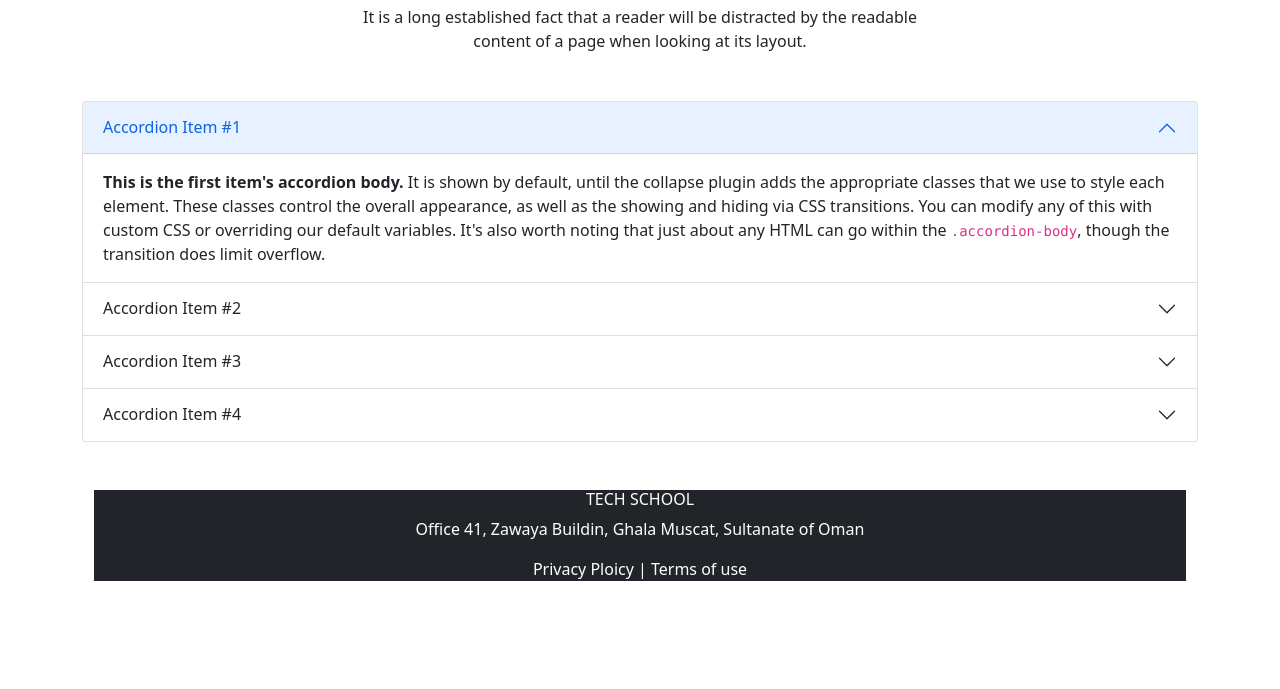
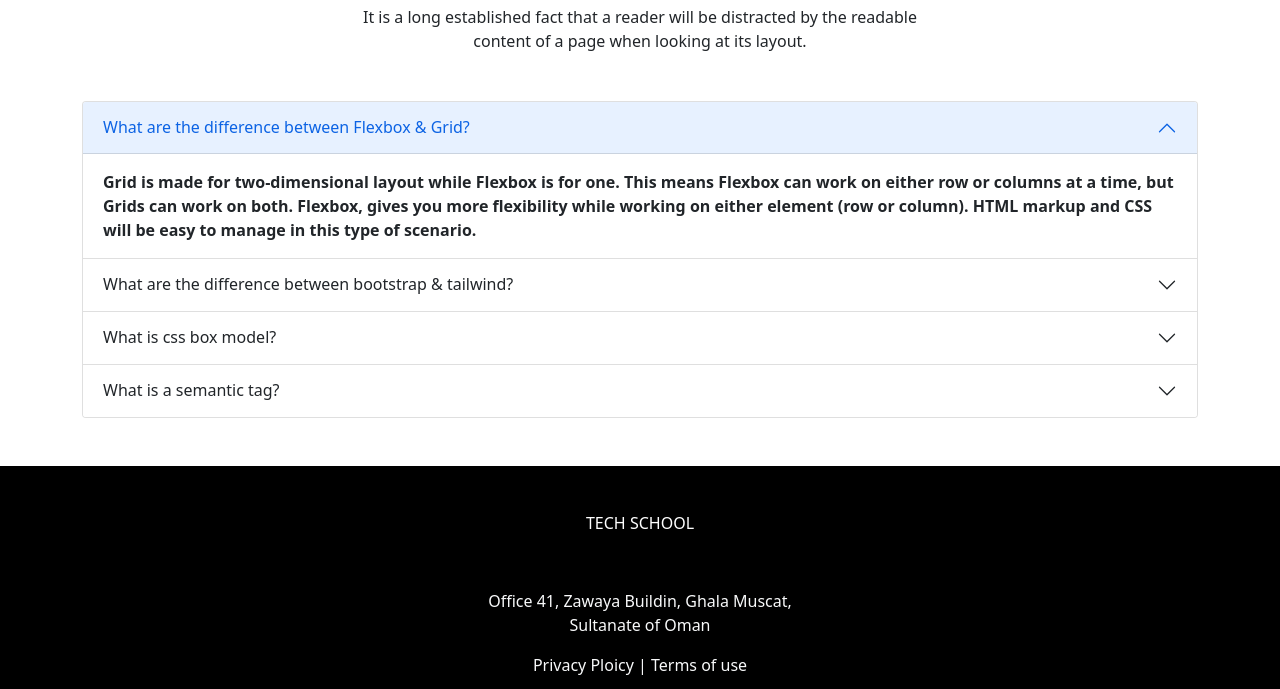
Before and after one commit to ASHRAFULEJAB/Tech-School, a plain HTML site: page index.html in a window 1280 px wide. Shown: the part 1927-2616 px from the top of the page. Before the commit the page ends 2556 px from the top, so only its background shows below. Drawn offline with nearby package versions, Linux system fonts and the light colour scheme.

Commit message:
footer and question ask part updated

```diff
--- a/index.html
+++ b/index.html
@@ -5,6 +5,8 @@
     <meta name="viewport" content="width=device-width, initial-scale=1">
     <link href="https://cdn.jsdelivr.net/npm/bootstrap@5.0.2/dist/css/bootstrap.min.css" rel="stylesheet" integrity="sha384-EVSTQN3/azprG1Anm3QDgpJLIm9Nao0Yz1ztcQTwFspd3yD65VohhpuuCOmLASjC" crossorigin="anonymous">
     <title>Tech School</title>
+    <link rel="stylesheet" href="style.css">
+    <script src="https://kit.fontawesome.com/2ae022a348.js" crossorigin="anonymous"></script>
   </head>
   <body class="container ">
     <!-- header part -->
@@ -101,7 +103,7 @@
         </div>
 
         <section class="mt-5">
-          <div class="row  row-cols-lg-2 row-cols-md-1 row-cols-sm-1 ">
+          <div class=" me-5 row  row-cols-lg-2 row-cols-md-1 row-cols-sm-1 ">
 
               <div class="card mb-3" style="max-width: 540px;">
                 <div class="row g-0">
@@ -204,36 +206,36 @@
             <div class="accordion-item">
               <h2 class="accordion-header" id="headingOne">
                 <button class="accordion-button" type="button" data-bs-toggle="collapse" data-bs-target="#collapseOne" aria-expanded="true" aria-controls="collapseOne">
-                  Accordion Item #1
+                  What are the difference between Flexbox & Grid?
                 </button>
               </h2>
               <div id="collapseOne" class="accordion-collapse collapse show" aria-labelledby="headingOne" data-bs-parent="#accordionExample">
                 <div class="accordion-body">
-                  <strong>This is the first item's accordion body.</strong> It is shown by default, until the collapse plugin adds the appropriate classes that we use to style each element. These classes control the overall appearance, as well as the showing and hiding via CSS transitions. You can modify any of this with custom CSS or overriding our default variables. It's also worth noting that just about any HTML can go within the <code>.accordion-body</code>, though the transition does limit overflow.
+                  <strong>Grid is made for two-dimensional layout while Flexbox is for one. This means Flexbox can work on either row or columns at a time, but Grids can work on both. Flexbox, gives you more flexibility while working on either element (row or column). HTML markup and CSS will be easy to manage in this type of scenario. </strong>
                 </div>
               </div>
             </div>
             <div class="accordion-item">
               <h2 class="accordion-header" id="headingTwo">
                 <button class="accordion-button collapsed" type="button" data-bs-toggle="collapse" data-bs-target="#collapseTwo" aria-expanded="false" aria-controls="collapseTwo">
-                  Accordion Item #2
+                  What are the difference between bootstrap & tailwind?
                 </button>
               </h2>
               <div id="collapseTwo" class="accordion-collapse collapse" aria-labelledby="headingTwo" data-bs-parent="#accordionExample">
                 <div class="accordion-body">
-                  <strong>This is the second item's accordion body.</strong> It is hidden by default, until the collapse plugin adds the appropriate classes that we use to style each element. These classes control the overall appearance, as well as the showing and hiding via CSS transitions. You can modify any of this with custom CSS or overriding our default variables. It's also worth noting that just about any HTML can go within the <code>.accordion-body</code>, though the transition does limit overflow.
+                  <strong>Bootstrap comes with a set of pre-styled responsive, mobile-first components that possess a definite UI kit. Tailwind CSS uses a set of utility classes to create a neat UI with more flexibility and uniqueness. Sites created using Bootstrap follow the generic pattern that makes them look identical. </strong>
                 </div>
               </div>
             </div>
             <div class="accordion-item">
               <h2 class="accordion-header" id="headingThree">
                 <button class="accordion-button collapsed" type="button" data-bs-toggle="collapse" data-bs-target="#collapseThree" aria-expanded="false" aria-controls="collapseThree">
-                  Accordion Item #3
+                  What is css box model?
                 </button>
               </h2>
               <div id="collapseThree" class="accordion-collapse collapse" aria-labelledby="headingThree" data-bs-parent="#accordionExample">
                 <div class="accordion-body">
-                  <strong>This is the third item's accordion body.</strong> It is hidden by default, until the collapse plugin adds the appropriate classes that we use to style each element. These classes control the overall appearance, as well as the showing and hiding via CSS transitions. You can modify any of this with custom CSS or overriding our default variables. It's also worth noting that just about any HTML can go within the <code>.accordion-body</code>, though the transition does limit overflow.
+                  <strong>In web development, the CSS box model refers to how HTML elements are modeled in browser engines and how the dimensions of those HTML elements are derived from CSS properties. It is a fundamental concept for the composition of HTML webpages. </strong>
                 </div>
               </div>
             </div>
@@ -241,12 +243,12 @@
             <div class="accordion-item">
               <h2 class="accordion-header" id="headingFour">
                 <button class="accordion-button collapsed" type="button" data-bs-toggle="collapse" data-bs-target="#collapseFour" aria-expanded="false" aria-controls="collapseFour">
-                  Accordion Item #4
+                  What is a semantic tag?
                 </button>
               </h2>
               <div id="collapseFour" class="accordion-collapse collapse" aria-labelledby="headingFour" data-bs-parent="#accordionExample">
                 <div class="accordion-body">
-                  <strong>This is the third item's accordion body.</strong> It is hidden by default, until the collapse plugin adds the appropriate classes that we use to style each element. These classes control the overall appearance, as well as the showing and hiding via CSS transitions. You can modify any of this with custom CSS or overriding our default variables. It's also worth noting that just about any HTML can go within the <code>.accordion-body</code>, though the transition does limit overflow.
+                  <strong>The HTML semantics refers to the tags that provide meaning to an HTML page rather than just presentation. It makes HTML more comprehensible by better defining the different sections and layout of web pages </strong>
                 </div>
               </div>
             </div>
@@ -261,12 +263,20 @@
 
 
 <!-- Footer -->
-<footer class=" container-fluid my-5">
-  <div class="bg-dark w-100 h-100 text-white text-center">
-    <h6>TECH SCHOOL</h6>
-    <p>Office 41, Zawaya Buildin, Ghala Muscat,
+<footer class="tech-footer-container">
+  <div class="container ">
+      <h6 class=" text-white p-5 text-center">TECH SCHOOL</h6>
+    <p class="text-center text-light">Office 41, Zawaya Buildin, Ghala Muscat, <br>
       Sultanate of Oman</p>
-      <p>Privacy Ploicy  |   Terms of use</p>
+      <p class="text-center text-light">Privacy Ploicy  |   Terms of use</p>
+
+        <div class="text-center " style="font-weight:700; font-size:30px; padding: 0px 5px ;">
+          <a   class="link-light " target="_blank" href="https://www.facebook.com/">  <i  id="filled" class="fa-brands fa-facebook"></i><a>
+
+            <a class="link-light target="_blank" href="https://www.linkedin.com/">   <i  id="filled" class="fa-brands fa-linkedin"></i></a>
+            <a class="link-light target="_blank"  href="https://twitter.com/?lang=en"><i  id="filled" class="fa-brands fa-twitter-square"></i></a>
+        </div>
+    </div>
   </div>
 </footer>
 
--- /dev/null
+++ b/style.css
@@ -0,0 +1,7 @@
+.tech-footer-container {
+position: relative;
+width: 100vw;
+height: 50vh;
+left: calc(-50vw + 50%);
+background-color: black;
+}
```
